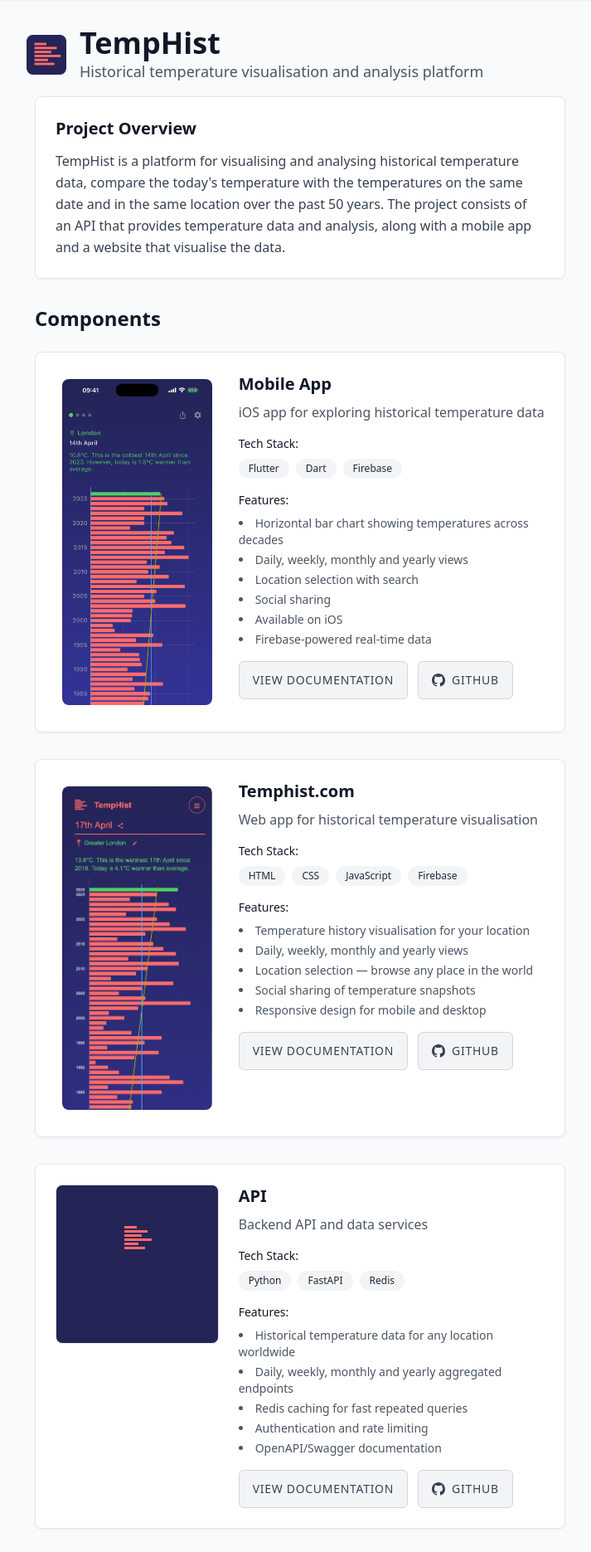
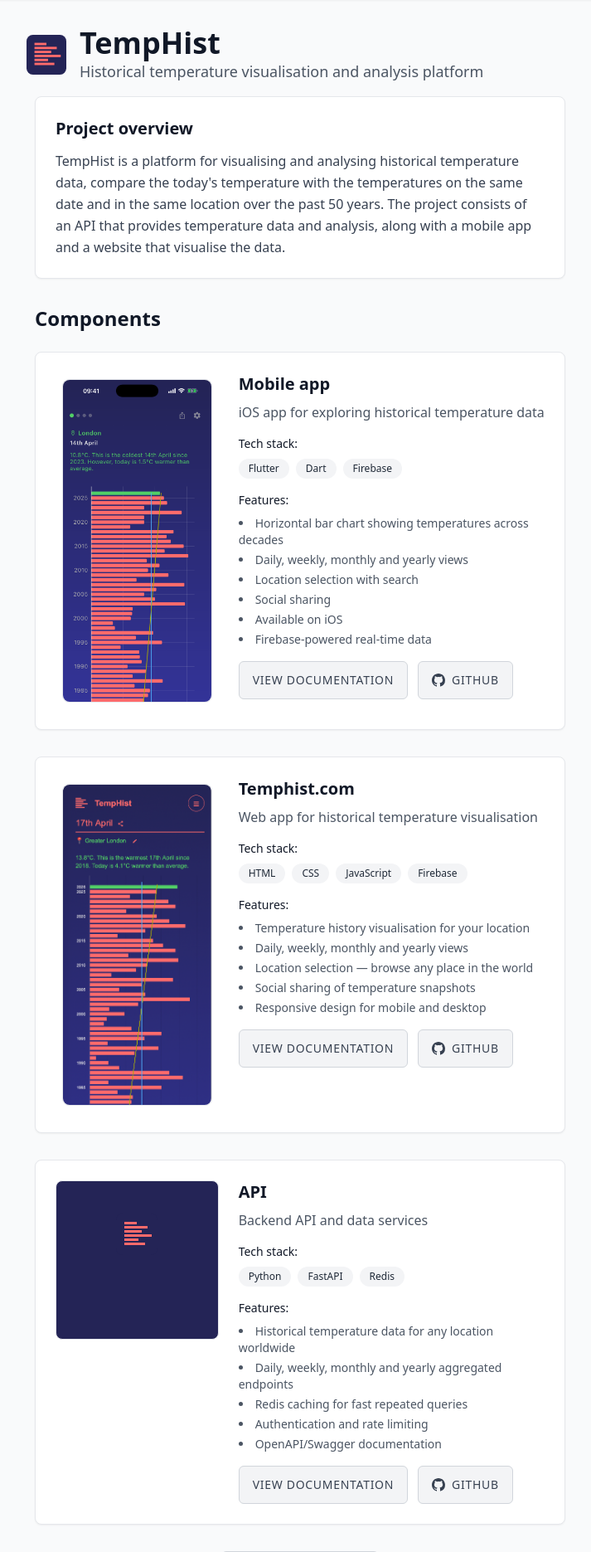
Before and after one commit to turnpiece/turnpiece.com, a Django app: page /projects/temphist/ in a window 1280 px wide. Shown: the part 65-1936 px from the top of the page at 83% size, without its empty margins (278-991 px from the left). Run offline with Django 4.2, Linux system fonts and the light colour scheme; style sheets or scripts are compiled from the project's sources.

Commit message:
remove capitalised titles

```diff
--- a/core/templates/core/project_image.html
+++ b/core/templates/core/project_image.html
@@ -1,14 +1,15 @@
 {% load static %}
 {% if repo.screenshot or repo.screenshots %}
 <div class="rounded-lg p-2">
-    <a href="{% url 'repository_detail' repo.project_slug repo.slug %}">
+    <a href="{% url 'repository_detail' repo.project_slug repo.slug %}"
+       class="block rounded-lg border border-gray-200 hover:border-gray-900 transition-colors">
         {% if repo.screenshot %}
         <img src="{% static repo.screenshot %}"
         {% else %}
         <img src="{% static repo.screenshots.0.src %}"
         {% endif %}
              alt="{{ repo.name }} screenshot"
-             class="max-h-[200px] lg:max-h-[400px] w-auto mx-auto rounded-lg hover:opacity-90 transition-opacity">
+             class="max-h-[200px] lg:max-h-[400px] w-auto mx-auto rounded-lg">
     </a>
 </div>
 {% elif repo.logo %}
--- a/projects/templates/projects/project_detail.html
+++ b/projects/templates/projects/project_detail.html
@@ -25,7 +25,7 @@
 
         {% if project.overview %}
         <div class="bg-white rounded-lg shadow-sm border border-gray-200 p-6 mb-8">
-            <h2 class="text-xl font-semibold text-gray-900 mb-3">Project Overview</h2>
+            <h2 class="text-xl font-semibold text-gray-900 mb-3">Project overview</h2>
             <p class="text-gray-700 leading-relaxed">{{ project.overview }}</p>
         </div>
         {% endif %}
@@ -49,7 +49,7 @@
 
                         {% if repo.tech_stack %}
                         <div class="mb-4">
-                            <h4 class="text-sm font-medium text-gray-900 mb-2">Tech Stack:</h4>
+                            <h4 class="text-sm font-medium text-gray-900 mb-2">Tech stack:</h4>
                             <div class="flex flex-wrap gap-2">
                                 {% for tech in repo.tech_stack %}
                                 <a href="{% url 'project_list_by_tech' tech|lower|slugify %}"
--- a/projects/views.py
+++ b/projects/views.py
@@ -37,7 +37,7 @@ PROJECTS_DATA = {
         'overview': 'TempHist is a platform for visualising and analysing historical temperature data, compare the today\'s temperature with the temperatures on the same date and in the same location over the past 50 years. The project consists of an API that provides temperature data and analysis, along with a mobile app and a website that visualise the data.',
         'repositories': [
             {
-                'name': 'Mobile App',
+                'name': 'Mobile app',
                 'slug': 'app',
                 'description': 'iOS app for exploring historical temperature data',
                 'github_url': 'https://github.com/turnpiece/temphist_app',
```
Also changed, not shown: projects/templates/projects/repository_detail.html (+5 -4 lines).
